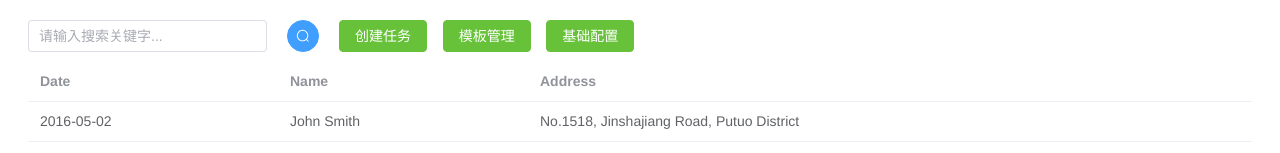
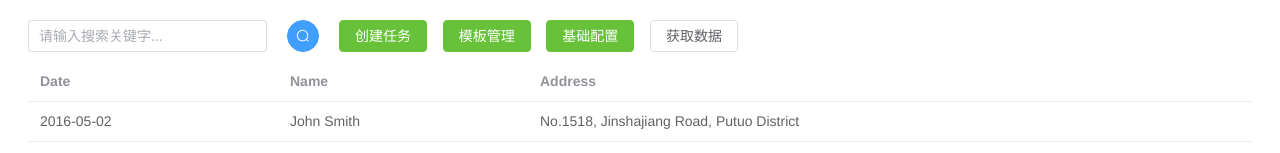
Before and after one commit to qypone/vue-electron-template, a Vue app: page / in a window 1280 px wide. Shown: the top 153 px of the page. Built offline with nearby package versions, Linux system fonts and the light colour scheme.

Commit message:
lowdb集成失败，同步一些改动

```diff
--- a/src/views/index.vue
+++ b/src/views/index.vue
@@ -22,6 +22,9 @@
           基础配置
         </el-button>
       </el-col>
+      <el-col :span="2">
+       <el-button @click="getData">获取数据</el-button>
+      </el-col>
     </el-row>
 
     <div>
@@ -42,6 +45,7 @@
 import AddIssue from "./addIssue.vue";
 import IssueTemplate from './issueTemplate.vue'
 import BaseConfig from './baseConfig.vue'
+// import {test} from '../api/test.js';
 
 export default {
   components: {
@@ -80,6 +84,9 @@ export default {
     };
   },
   methods: {
+     getData(){
+            test();
+        },
     addOrUpdateHandle() {
       this.addOrUpdateVisible = true;
       this.$nextTick(() => {
```
Also changed, not shown: doc/yarn.md (added, +6 -0 lines), doc/element-ui.md (renamed from doc/使用Element.md), 1 other file (tests, documents, lock files or other folders).
